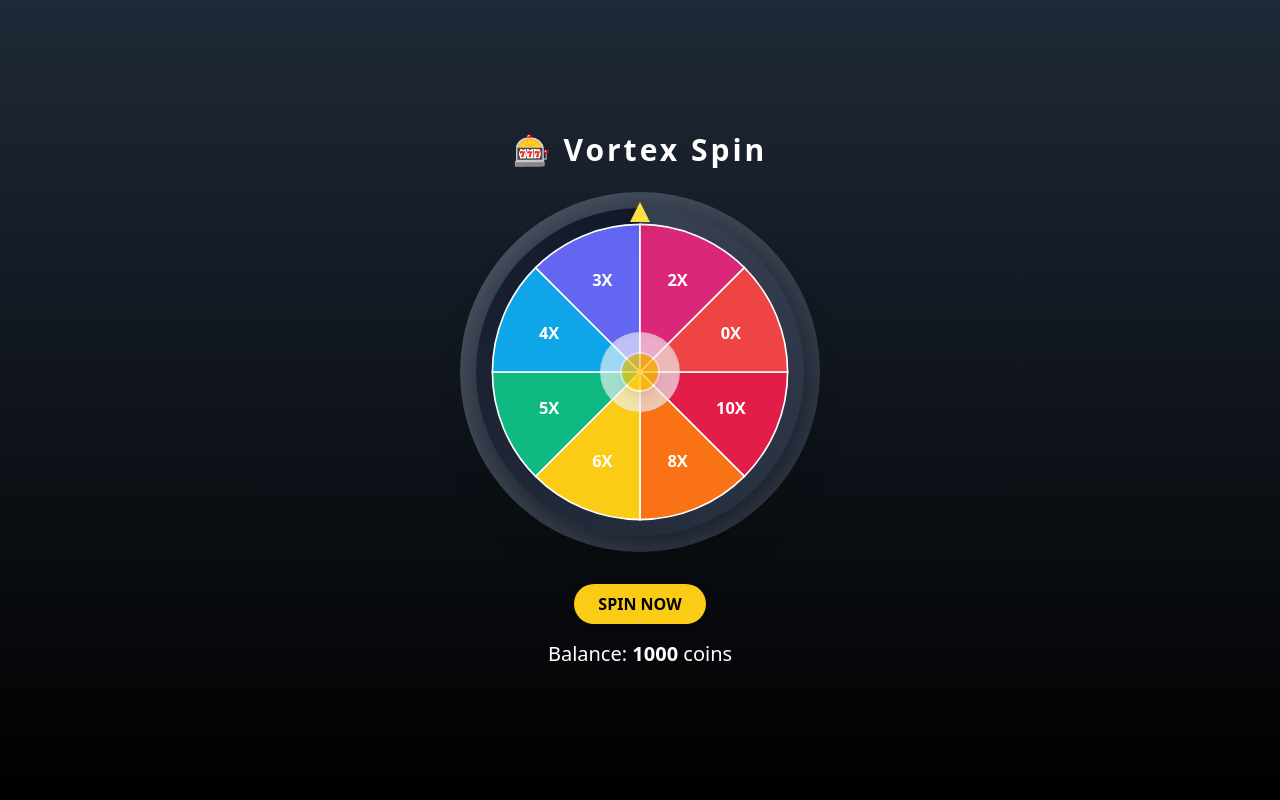
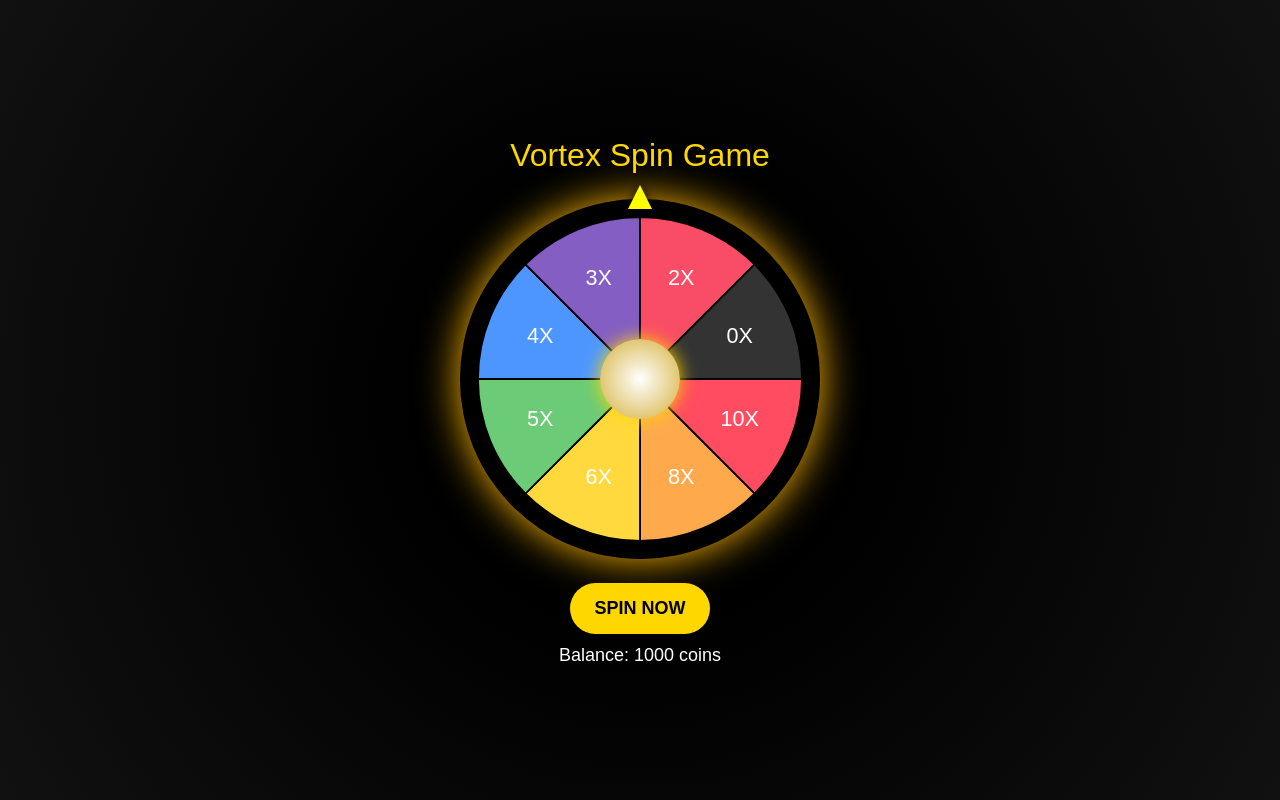
Before and after one commit to saywowtech/vortex-demo, a React (Create React App) app: page / in a window 1280 px wide. Built offline with nearby package versions, Linux system fonts and the light colour scheme.

Commit message:
Update App.js

```diff
--- a/src/App.js
+++ b/src/App.js
@@ -1,16 +1,17 @@
-// Enhanced 3D Vortex Coin Spin Game: Realistic UI Upgrade
+// Final Vortex Game - Realistic UI Matching 9KBoss Style (with Arrow Fix)
 
 import React, { useState, useRef, useEffect } from 'react';
+import './Wheel.css';
 
 const outerRewards = [
-  { label: '10X', multiplier: 10, color: '#e11d48' },
-  { label: '8X', multiplier: 8, color: '#f97316' },
-  { label: '6X', multiplier: 6, color: '#facc15' },
-  { label: '5X', multiplier: 5, color: '#10b981' },
-  { label: '4X', multiplier: 4, color: '#0ea5e9' },
-  { label: '3X', multiplier: 3, color: '#6366f1' },
-  { label: '2X', multiplier: 2, color: '#db2777' },
-  { label: '0X', multiplier: 0, color: '#ef4444' }
+  { label: '10X', multiplier: 10, color: '#FF4C60' },
+  { label: '8X', multiplier: 8, color: '#FFA94D' },
+  { label: '6X', multiplier: 6, color: '#FFD93D' },
+  { label: '5X', multiplier: 5, color: '#6BCB77' },
+  { label: '4X', multiplier: 4, color: '#4D96FF' },
+  { label: '3X', multiplier: 3, color: '#845EC2' },
+  { label: '2X', multiplier: 2, color: '#F94C66' },
+  { label: '0X', multiplier: 0, color: '#333333' },
 ];
 
 export default function VortexGame() {
@@ -28,14 +29,14 @@
     const anglePerSlice = 360 / outerRewards.length;
     const index = Math.floor(Math.random() * outerRewards.length);
     const extraSpins = 10;
-    const finalDeg = 360 * extraSpins - index * anglePerSlice - anglePerSlice / 2;
+    const finalDeg = 360 * extraSpins + index * anglePerSlice;
     setRotationDeg(finalDeg);
 
     if (spinSoundRef.current) spinSoundRef.current.play();
 
     if (wheelRef.current) {
       wheelRef.current.style.transition = 'transform 4s ease-out';
-      wheelRef.current.style.transform = `rotate(${finalDeg}deg)`;
+      wheelRef.current.style.transform = `rotate(-${finalDeg}deg)`;
     }
 
     setTimeout(() => {
@@ -49,49 +50,43 @@
   };
 
   return (
-    <div className="min-h-screen flex flex-col items-center justify-center bg-gradient-to-b from-gray-800 to-black text-white relative">
+    <div className="vortex-container">
       <audio ref={spinSoundRef} src="https://cdn.pixabay.com/download/audio/2022/10/26/audio_4aeb8bb8d7.mp3?filename=spin-2-112895.mp3" />
       <audio ref={winSoundRef} src="https://cdn.pixabay.com/download/audio/2023/03/14/audio_3b071a219b.mp3?filename=coin-win-143029.mp3" />
 
-      <h1 className="text-3xl font-bold mb-6 tracking-widest">🎰 Vortex Spin</h1>
+      <h1 className="vortex-title">Vortex Spin Game</h1>
 
-      <div className="relative w-[360px] h-[360px] rounded-full shadow-[inset_0_0_50px_rgba(255,255,255,0.2)] bg-gradient-to-br from-gray-700 to-gray-900 p-4">
-        <div className="absolute top-1/2 left-1/2 transform -translate-x-1/2 -translate-y-[170px] z-30">
-          <div className="w-0 h-0 border-l-[10px] border-r-[10px] border-b-[20px] border-l-transparent border-r-transparent border-b-yellow-300 drop-shadow-xl"></div>
-        </div>
+      <div className="wheel-wrapper">
+        <div className="pointer"></div>
 
-        <div
-          ref={wheelRef}
-          className="w-full h-full rounded-full transition-transform duration-1000 bg-[conic-gradient(var(--tw-gradient-stops))] [--tw-gradient-from:#f43f5e] [--tw-gradient-to:#6366f1] shadow-2xl flex items-center justify-center relative"
-          style={{ transform: `rotate(${rotationDeg}deg)` }}
-        >
-          <svg viewBox="0 0 200 200" className="absolute w-full h-full">
+        <div ref={wheelRef} className="wheel">
+          <svg viewBox="0 0 200 200" className="wheel-svg">
             <g transform="translate(100,100)">
               {outerRewards.map((r, i) => {
-                const startAngle = (360 / outerRewards.length) * i;
-                const endAngle = startAngle + 360 / outerRewards.length;
-                const largeArc = endAngle - startAngle > 180 ? 1 : 0;
+                const angle = 360 / outerRewards.length;
+                const startAngle = angle * i;
+                const endAngle = startAngle + angle;
+                const largeArc = angle > 180 ? 1 : 0;
                 const x1 = 90 * Math.cos((Math.PI * startAngle) / 180);
                 const y1 = 90 * Math.sin((Math.PI * startAngle) / 180);
                 const x2 = 90 * Math.cos((Math.PI * endAngle) / 180);
                 const y2 = 90 * Math.sin((Math.PI * endAngle) / 180);
-                const midAngle = startAngle + (360 / outerRewards.length) / 2;
+                const midAngle = startAngle + angle / 2;
                 return (
                   <g key={i}>
                     <path
                       d={`M0,0 L${x1},${y1} A90,90 0 ${largeArc} 1 ${x2},${y2} Z`}
                       fill={r.color}
-                      stroke="white"
+                      stroke="#000"
                       strokeWidth="1"
                     />
                     <text
-                      x={(60 * Math.cos(Math.PI * midAngle / 180)).toFixed(2)}
-                      y={(60 * Math.sin(Math.PI * midAngle / 180)).toFixed(2)}
+                      x={(60 * Math.cos((Math.PI * midAngle) / 180)).toFixed(2)}
+                      y={(60 * Math.sin((Math.PI * midAngle) / 180)).toFixed(2)}
                       textAnchor="middle"
                       alignmentBaseline="middle"
-                      fontSize="10"
-                      fill="white"
-                      fontWeight="bold"
+                      fontSize="12"
+                      fill="#fff"
                     >
                       {r.label}
                     </text>
@@ -100,22 +95,20 @@
               })}
             </g>
           </svg>
-          <div className="absolute w-[80px] h-[80px] rounded-full bg-gradient-to-br from-white/80 to-gray-200 shadow-inner flex items-center justify-center animate-pulse">
-            <div className="w-[40px] h-[40px] rounded-full bg-yellow-400 shadow-lg border-2 border-white"></div>
-          </div>
+          <div className="center-button"></div>
         </div>
       </div>
 
       <button
         onClick={spinWheel}
         disabled={spinning}
-        className="mt-8 bg-yellow-400 hover:bg-yellow-300 text-black font-bold py-2 px-6 rounded-full shadow-md disabled:opacity-60"
+        className="spin-btn"
       >
         {spinning ? 'Spinning...' : 'SPIN NOW'}
       </button>
 
-      <div className="mt-4 text-xl">Balance: <strong>{balance}</strong> coins</div>
-      {result && <div className="mt-2 text-lg">You got: <strong>{result}</strong></div>}
+      <div className="balance">Balance: {balance} coins</div>
+      {result && <div className="result">You got: {result}</div>}
     </div>
   );
 }
```
